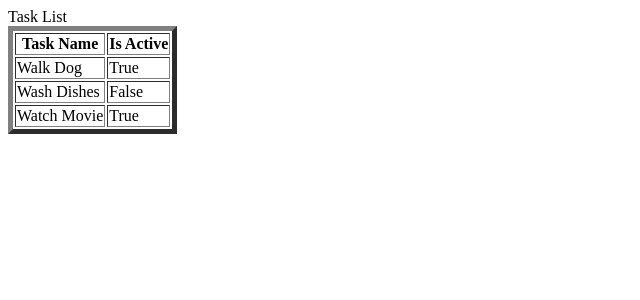
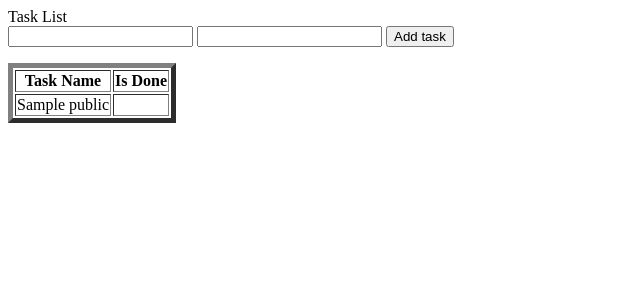
Before and after one commit to AbhiDas1406/tasklist, a Flask app: page / in a window 1280 px wide. Shown: the top 300 px of the page, without its empty margins (0-640 px from the left). Run offline with Flask 3, Linux system fonts and the light colour scheme; a database or web service that is not in the repository returns one stand-in record (values such as "Sample title"); some libraries are stand-ins or nearby versions.

Commit message:
Abhi Das

```diff
--- a/app.py
+++ b/app.py
@@ -1,11 +1,21 @@
 from flask import Flask, url_for, redirect,request, render_template, make_response
+from db import getTaskList, addTask
 app = Flask(__name__)
 
-tasklist = [['Walk Dog', True], ['Wash Dishes', False], ['Watch Movie', True]]
+# tasklist = [['Walk Dog', True], ['Wash Dishes', False], ['Watch Movie', True]]
+
 
 @app.route('/')
 def home():
+    tasklist = getTaskList()
     return render_template('tasklist.html', TaskList = tasklist)
+
+@app.route('/add', methods = ['POST'])
+def add():
+    taskname = request.form['taskName']
+    duedate = request.form['dueDate']
+    addTask(taskname, duedate)
+    return redirect(url_for('home'))
 
 if __name__ == '__main__':
     app.run(debug = True, port=5000)
--- a/db.py
+++ b/db.py
@@ -8,8 +8,15 @@
 def getTaskList():
     conn = psycopg2.connect(dbname = db_name, user = db_user, password = db_pw, host = db_host)
     cur = conn.cursor()
-    cur.execute('SELECT task_name, is_active FROM public."TaskList"')
+    cur.execute('SELECT task_name, is_done FROM public."TaskList"')
     tasklist = cur.fetchall()
     cur.close
     conn.close
     return tasklist
+
+def addTask(name, date):
+    conn = psycopg2.connect(dbname = db_name, user = db_user, password = db_pw, host = db_host)
+    cur = conn.cursor()
+    cur.execute('INSERT INTO public."TaskList"(task_name, due_date) values(\'%s\', \'%s\');commit;' % (name, date))
+    cur.close
+    conn.close
--- a/templates/tasklist.html
+++ b/templates/tasklist.html
@@ -3,13 +3,18 @@
         Task List
     </head>
     <body>
+        <form action = "/add" method = "POST">
+            <input type = "text" name= "taskName"></input>
+            <input type = "text" name= "dueDate"></input>
+            <input type = "submit" value = "Add task"></input>
+        </form>
         <table border=5>
             <tr>
                 <th>
                     Task Name
                 </th>
                 <th>
-                    Is Active
+                    Is Done
                 </th>
             </tr>
             {% for task in TaskList %}
```
